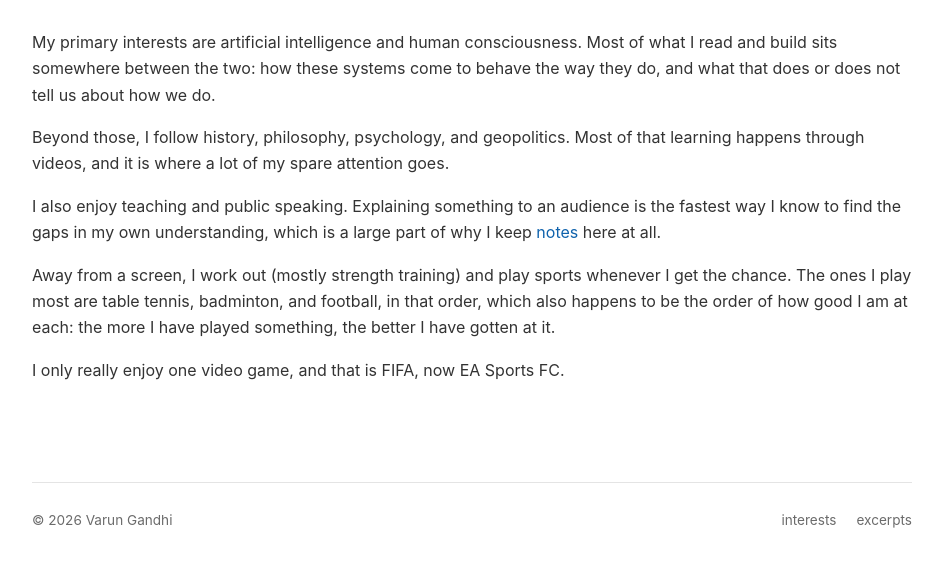
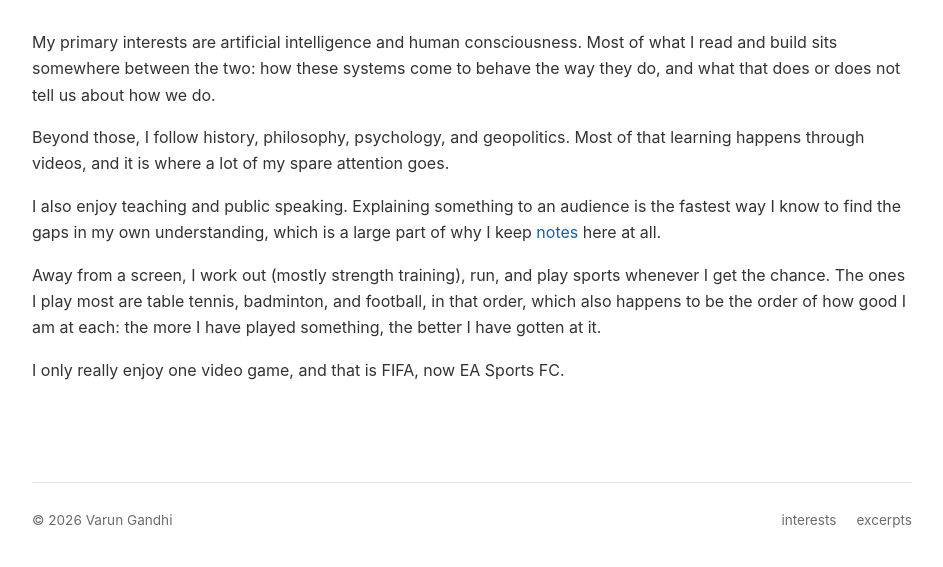
Before and after one commit to vgandhi13/vgandhi13.github.io, an Astro site: page /interests in a window 1280 px wide. Shown: the part 169-736 px from the top of the page, without its empty margins (168-1111 px from the left). Built offline with nearby package versions, Linux system fonts and the light colour scheme; Astro itself is replaced by a stand-in of ours.

Commit message:
Interests: add running
Co-Authored-By: Claude Sonnet 5 <noreply@anthropic.com>

```diff
--- a/src/pages/interests.astro
+++ b/src/pages/interests.astro
@@ -27,8 +27,8 @@ import Base from '../layouts/Base.astro';
   </p>
 
   <p>
-    Away from a screen, I work out (mostly strength training) and play sports whenever I get the
-    chance. The ones I play most are table tennis, badminton, and football, in that order, which
+    Away from a screen, I work out (mostly strength training), run, and play sports whenever I
+    get the chance. The ones I play most are table tennis, badminton, and football, in that order, which
     also happens to be the order of how good I am at each: the more I have played something, the
     better I have gotten at it.
   </p>
```
